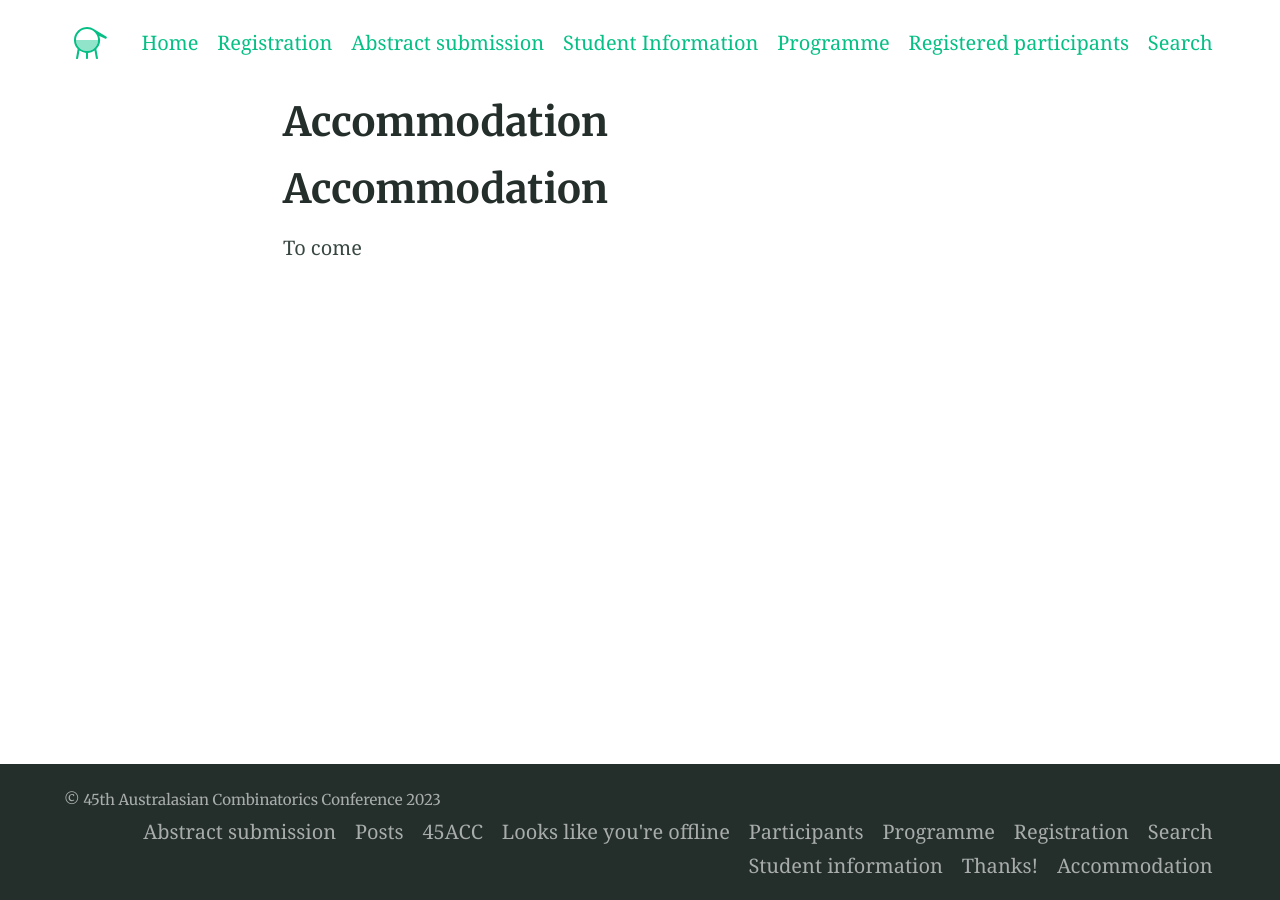
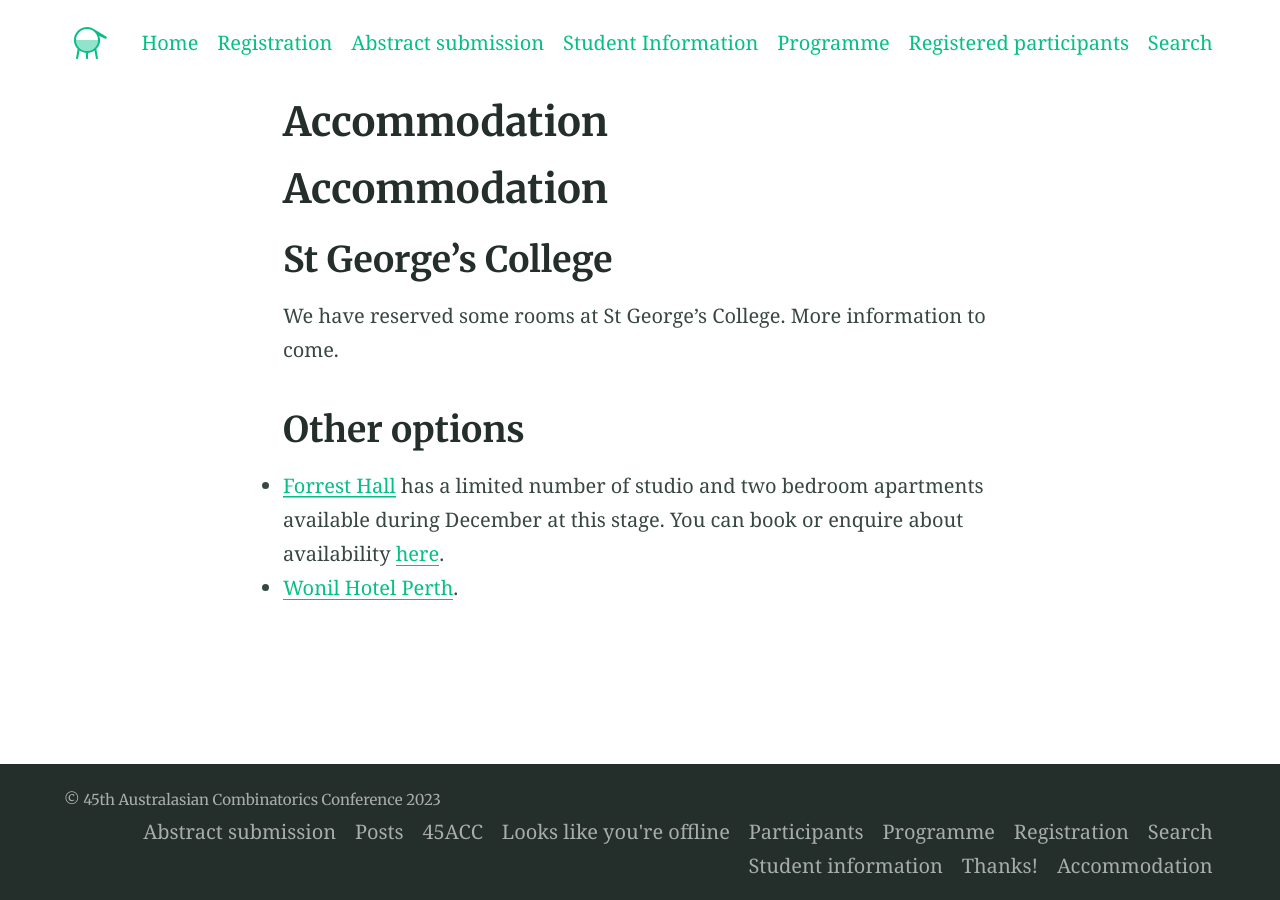
Before and after one commit to 45ACC/45ACC.github.io, a Jekyll site: the page built from accommodation.md, in a window 1280 px wide. Built offline with Jekyll 4.4.1, drawn with Linux system fonts in a browser that asks for light colours; our own code applies the rules of GitHub Pages for plain Markdown files.

Commit message:
Update accommodation.md

```diff
--- a/accommodation.md
+++ b/accommodation.md
@@ -1,3 +1,10 @@
 # Accommodation
 
-To come
+## St George's College
+
+We have reserved some rooms at St George's College. More information to come.
+
+## Other options
+
+- [Forrest Hall](https://www.forrestresearch.org.au/forrest-hall/) has a limited number of studio and two bedroom apartments available during December at this stage. You can book or enquire about availability [here](https://www.uwa.edu.au/study/student-life/accommodation/short-stays).
+- [Wonil Hotel Perth](https://all.accor.com/hotel/C0T1/index.en.shtml?utm_campaign=seo+maps&utm_medium=seo+maps&utm_source=google+Maps).
```
